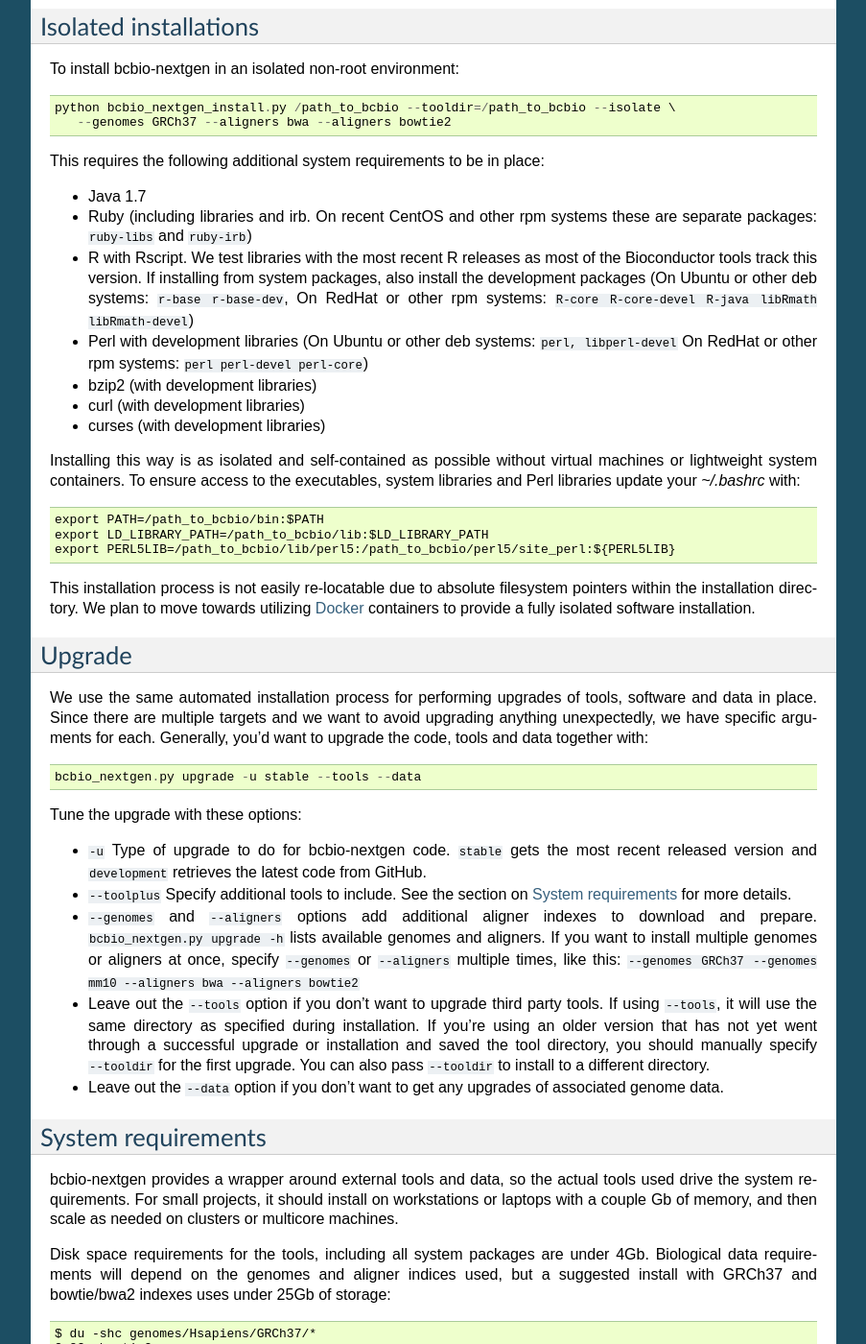
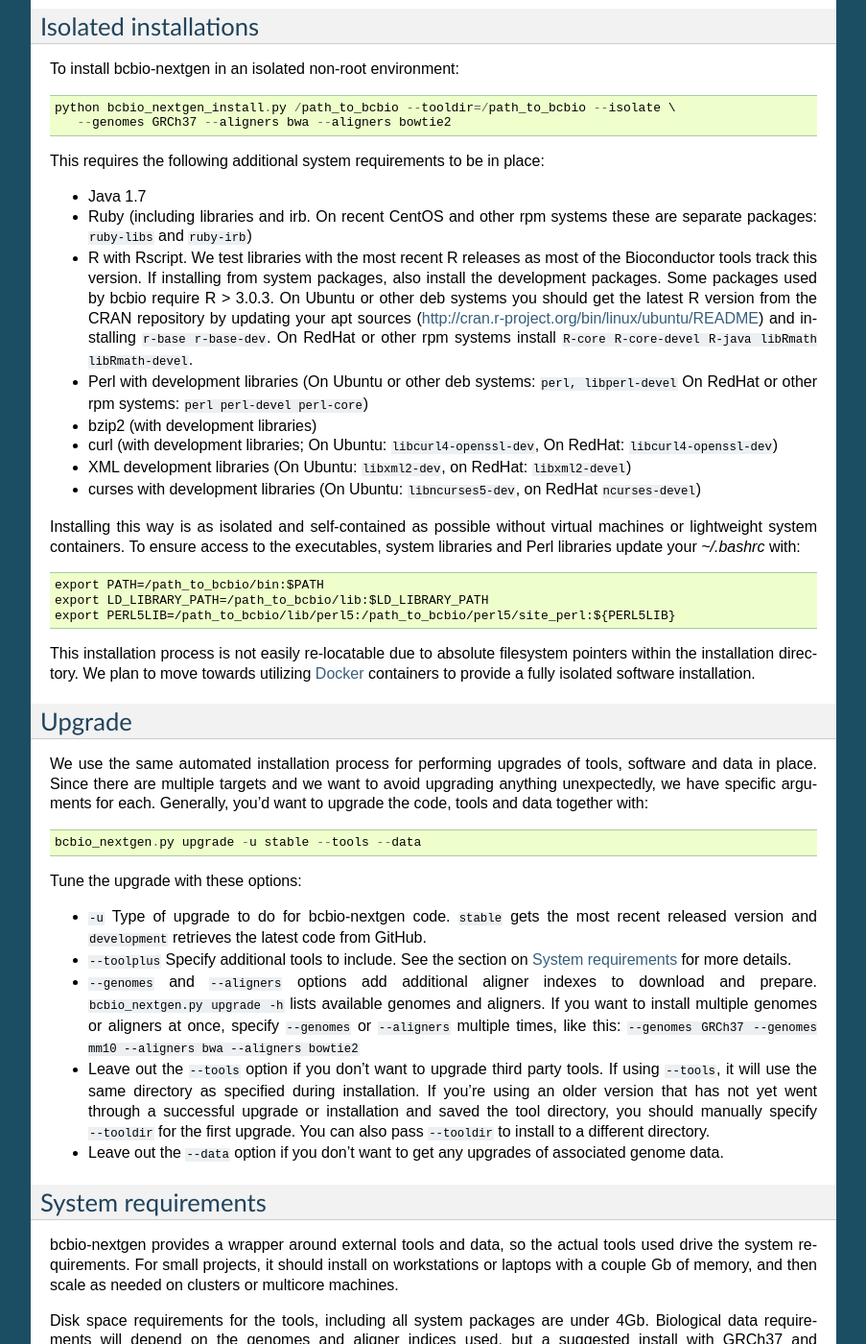
Before and after one commit to bcbio/bcbio-nextgen, a Sphinx documentation site: the page built from docs/contents/installation.rst, in a window 1280 px wide and 1400 px high, scrolled down 1063 px. Shown: the whole window at 96% size, without its empty margins (198-1101 px from the left). Built offline with Sphinx 7.4.7, drawn with Linux system fonts in a browser that asks for light colours; some of the changed text lies outside the part shown.

Commit message:
Update installation documentation thanks to feedback from @kern3020. Correct default memory specifications for Java (fixes #840)

```diff
--- a/docs/contents/installation.rst
+++ b/docs/contents/installation.rst
@@ -83,14 +83,19 @@ This requires the following additional system requirements to be in place:
   ``ruby-libs`` and ``ruby-irb``)
 - R with Rscript. We test libraries with the most recent R releases as most of
   the Bioconductor tools track this version. If installing from system packages,
-  also install the development packages (On Ubuntu or other deb systems: ``r-base r-base-dev``,
-  On RedHat or other rpm systems: ``R-core R-core-devel R-java libRmath libRmath-devel``)
+  also install the development packages. Some packages used by bcbio require R >
+  3.0.3. On Ubuntu or other deb systems you should get the latest R version from
+  the CRAN repository by updating your apt sources
+  (http://cran.r-project.org/bin/linux/ubuntu/README) and installing ``r-base r-base-dev``.
+  On RedHat or other rpm systems install ``R-core R-core-devel R-java libRmath libRmath-devel``.
 - Perl with development libraries (On Ubuntu or other deb systems:
   ``perl, libperl-devel`` On RedHat or other rpm systems:
   ``perl perl-devel perl-core``)
 - bzip2 (with development libraries)
-- curl (with development libraries)
-- curses (with development libraries)
+- curl (with development libraries; On Ubuntu: ``libcurl4-openssl-dev``, On
+  RedHat: ``libcurl4-openssl-dev``)
+- XML development libraries (On Ubuntu: ``libxml2-dev``, on RedHat: ``libxml2-devel``)
+- curses with development libraries (On Ubuntu: ``libncurses5-dev``, on RedHat ``ncurses-devel``)
 
 Installing this way is as isolated and self-contained as possible
 without virtual machines or lightweight system containers. To ensure
@@ -160,7 +165,7 @@ on clusters or multicore machines.
 Disk space requirements for the tools, including all system packages are under
 4Gb. Biological data requirements will depend on the genomes and aligner indices
 used, but a suggested install with GRCh37 and bowtie/bwa2 indexes uses
-under 25Gb of storage::
+appromximately 35Gb of storage during preparation and ~25Gb after::
 
     $ du -shc genomes/Hsapiens/GRCh37/*
     3.8G  bowtie2
```
Also changed, not shown: 1 other file.
